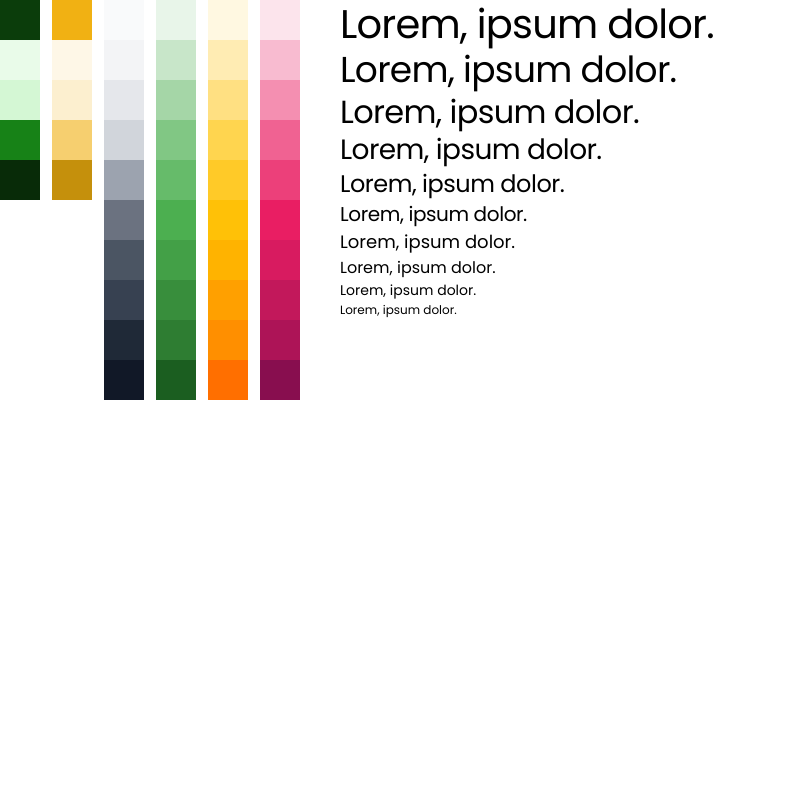
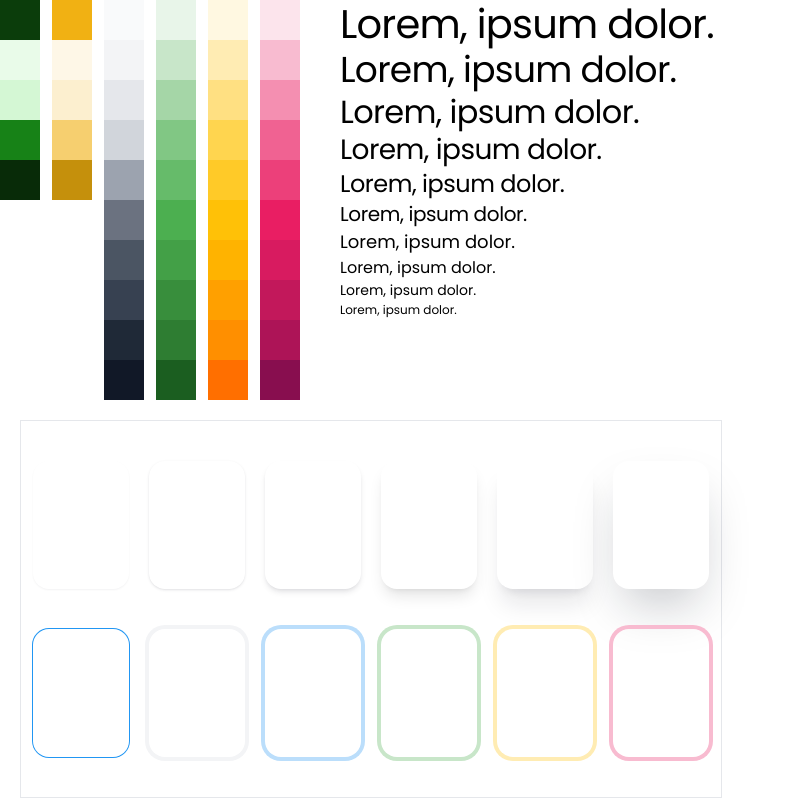
Before and after one commit to AbeLegend/klhk-dss, a Next.js app: page / in a window 1280 px wide. Shown: the top 800 px of the page, without its empty margins (0-785 px from the left). Built offline with nearby package versions, Linux system fonts and the light colour scheme.

Commit message:
feat(slicing): Setup box shadow component

```diff
--- /dev/null
+++ b/src/components/templates/UI/UIBoxShadow/index.tsx
@@ -0,0 +1,26 @@
+import { FC } from "react";
+
+export const UIBoxShadow: FC = () => {
+  return (
+    <section className="py-10 px-3 border m-5 w-fit h-fit">
+      <div className="flex flex-col gap-10">
+        <div className="flex gap-x-5">
+          <div className="w-24 h-32 rounded-2xl shadow-xsmall" />
+          <div className="w-24 h-32 rounded-2xl shadow-small" />
+          <div className="w-24 h-32 rounded-2xl shadow-medium" />
+          <div className="w-24 h-32 rounded-2xl shadow-lg" />
+          <div className="w-24 h-32 rounded-2xl shadow-xlarge" />
+          <div className="w-24 h-32 rounded-2xl shadow-xxlarge" />
+        </div>
+        <div className="flex gap-x-5">
+          <div className="w-24 h-32 rounded-2xl shadow-focus-primary" />
+          <div className="w-24 h-32 rounded-2xl shadow-focus-gray" />
+          <div className="w-24 h-32 rounded-2xl shadow-focus-primary-light" />
+          <div className="w-24 h-32 rounded-2xl shadow-focus-success" />
+          <div className="w-24 h-32 rounded-2xl shadow-focus-warning" />
+          <div className="w-24 h-32 rounded-2xl shadow-focus-error" />
+        </div>
+      </div>
+    </section>
+  );
+};
--- a/src/components/templates/UI/index.ts
+++ b/src/components/templates/UI/index.ts
@@ -1,2 +1,3 @@
 export * from "./UIColor"
 export * from "./UITypography"
+export * from "./UIBoxShadow"
--- a/src/screens/UI/index.tsx
+++ b/src/screens/UI/index.tsx
@@ -1,4 +1,4 @@
-import { UIColor, UITypography } from "@/components/templates";
+import { UIBoxShadow, UIColor, UITypography } from "@/components/templates";
 import { FC } from "react";
 
 const UI: FC = () => {
@@ -6,6 +6,7 @@ const UI: FC = () => {
     <main className="flex gap-x-10 flex-wrap">
       <UIColor />
       <UITypography />
+      <UIBoxShadow />
     </main>
   );
 };
```
